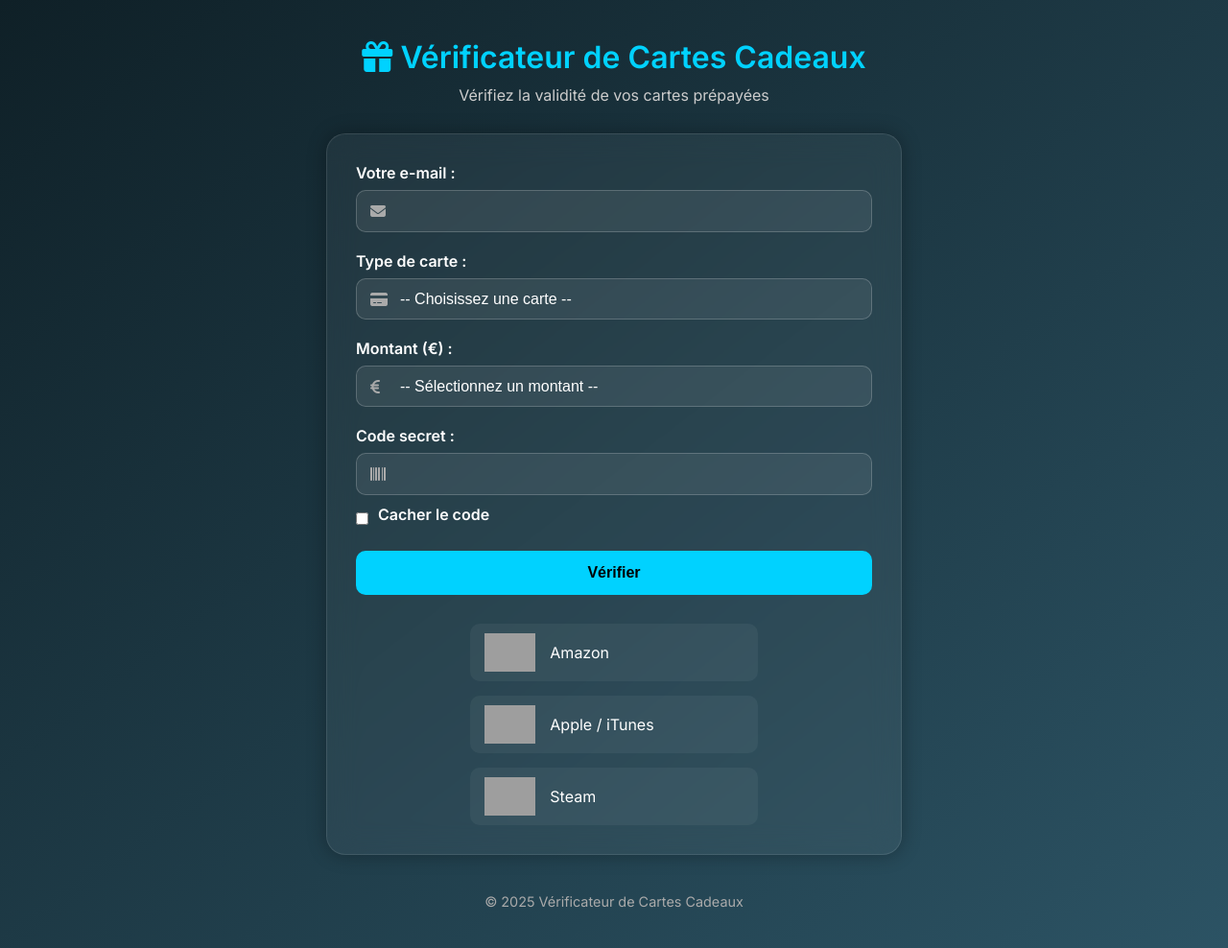
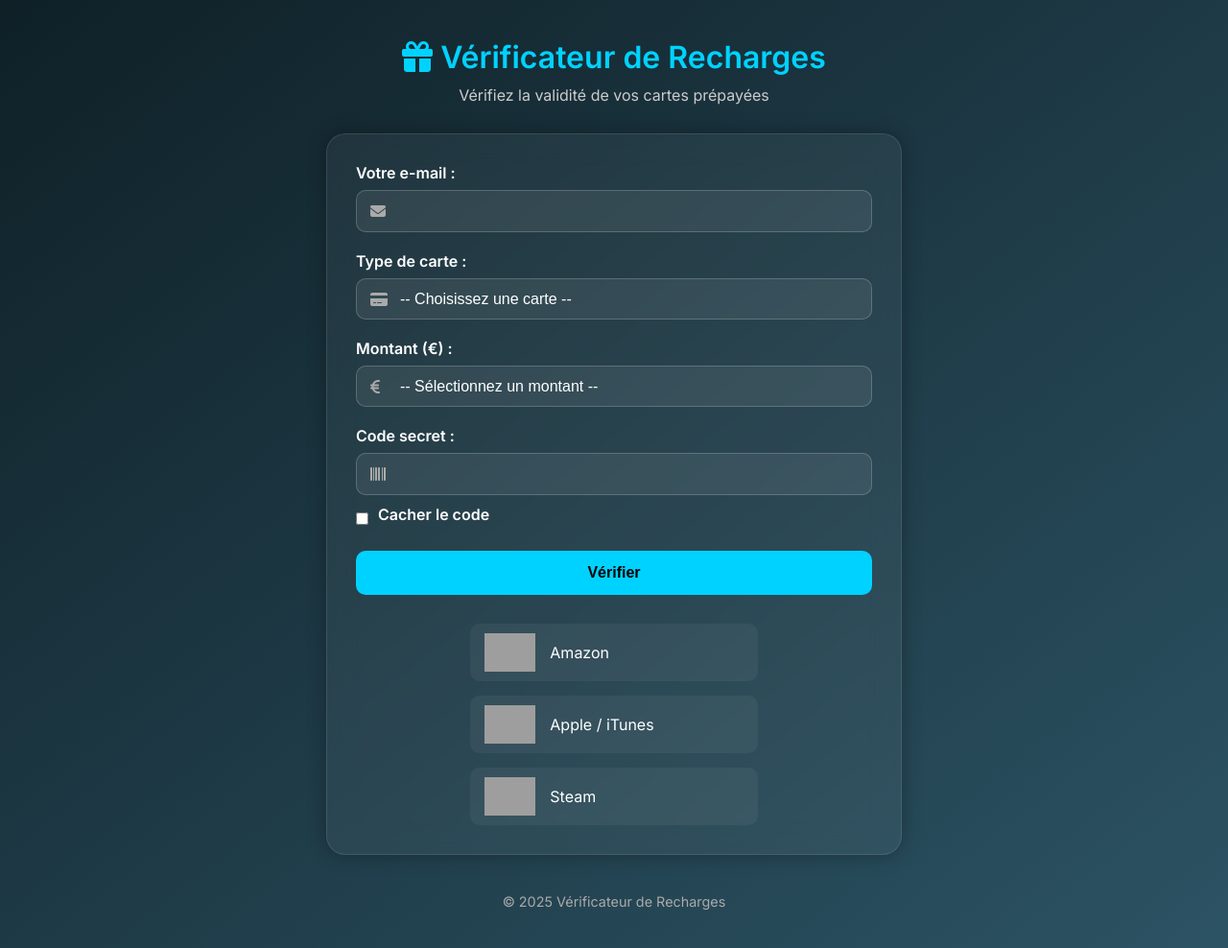
Before and after one commit to Drago-ops0/A, a website: page index.html in a window 1280 px wide. Shown: the whole page at 96% size. Drawn offline with Linux system fonts and the light colour scheme; grey boxes are pictures that could not be loaded.

Commit message:
Update index.html

```diff
--- a/index.html
+++ b/index.html
@@ -171,7 +171,7 @@
 <body>
   <div class="container">
     <header>
-      <h1><i class="fas fa-gift"></i> Vérificateur de Cartes Cadeaux</h1>
+      <h1><i class="fas fa-gift"></i> Vérificateur de Recharges</h1>
       <p class="subtitle">Vérifiez la validité de vos cartes prépayées</p>
     </header>
 
@@ -261,7 +261,7 @@
       </div>
     </div>
 
-    <footer>© 2025 Vérificateur de Cartes Cadeaux</footer>
+    <footer>© 2025 Vérificateur de Recharges</footer>
   </div>
 
   <script>
```
